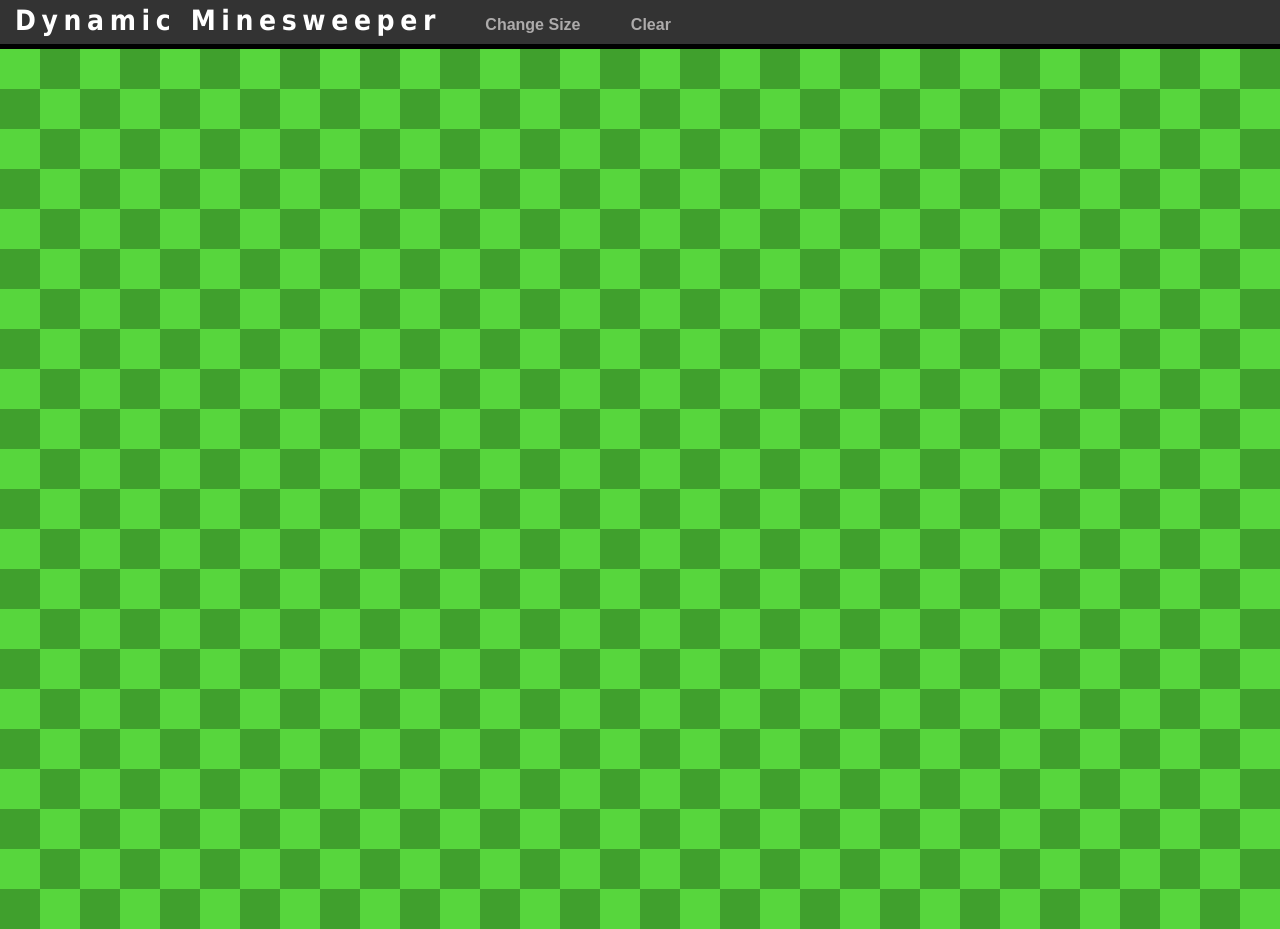
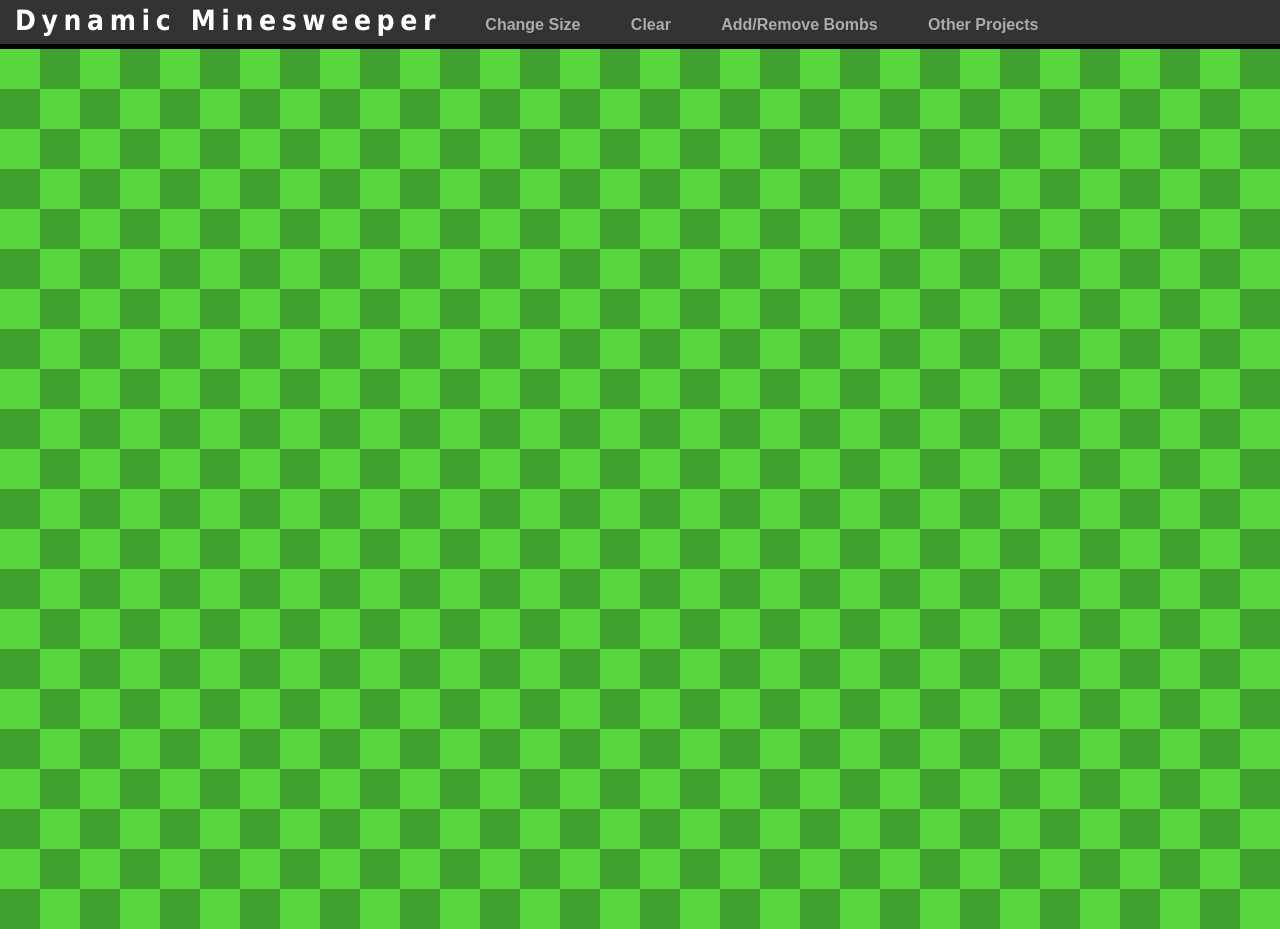
Before and after one commit to DanielAmb/DynamicMinesweeper, a plain HTML site: page index.html in a window 1280 px wide. Shown: the top 929 px of the page. Drawn offline with Linux system fonts and the light colour scheme.

Commit message:
Update index.html

```diff
--- a/index.html
+++ b/index.html
@@ -3,6 +3,7 @@
 <head>
 	<title>Dynamic Minesweeper</title>
 	<link rel="stylesheet" type="text/css" href="style.css">
+    <!-- <link rel="icon" href="giphy.gif" type="image/gif" /> -->
     <link rel="icon" href="bomb.png" type="image" />
 </head>
 <body id="body" oncontextmenu="return false;" onmousedown="where(event)">
@@ -10,6 +11,8 @@
     <h1>Dynamic Minesweeper
         <button id="size" onclick="size()" class="navbar" type="button">Change Size</button>
         <button id="reset" onclick="reset()" class="navbar" type="button">Clear</button>
+        <button id="bombs" onclick="bombs()" class="navbar" type="button">Add/Remove Bombs</button>
+        <input class="navbar" type="button" onclick="location.href='https://github.com/DanielAmb?tab=repositories';" value="Other Projects" />
     </h1>
     </div>
 <script src="main.js"></script>
```
